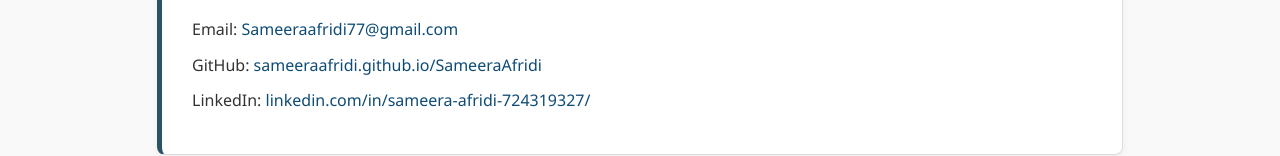
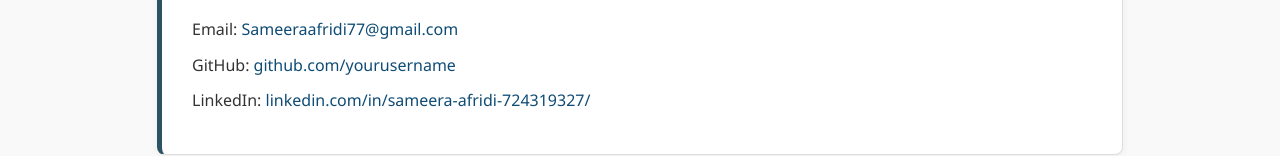
Before and after one commit to SameeraAfridi/portfolio, a plain HTML site: page portfolio.html in a window 1280 px wide. Shown: the part 3068-3224 px from the top of the page. Drawn offline with Linux system fonts and the light colour scheme.

Commit message:
Clean initial commit: Portfolio website

```diff
--- a/portfolio.html
+++ b/portfolio.html
@@ -101,7 +101,7 @@
     <section id="contact">
         <h2>Contact Me</h2>
         <p>Email: <a href="mailto:Sameeraafridi77@gmail.com">Sameeraafridi77@gmail.com</a></p>
-        <p>GitHub: <a href="https://sameeraafridi.github.io/SameeraAfridi/">sameeraafridi.github.io/SameeraAfridi</a></p>
+        <p>GitHub: <a href="https://sameeraafridi.github.io/SameeraAfridi/">github.com/yourusername</a></p>
         <p>LinkedIn: <a href="https://linkedin.com/in/sameera-afridi-724319327/">linkedin.com/in/sameera-afridi-724319327/</a></p>
     </section>
 
```
